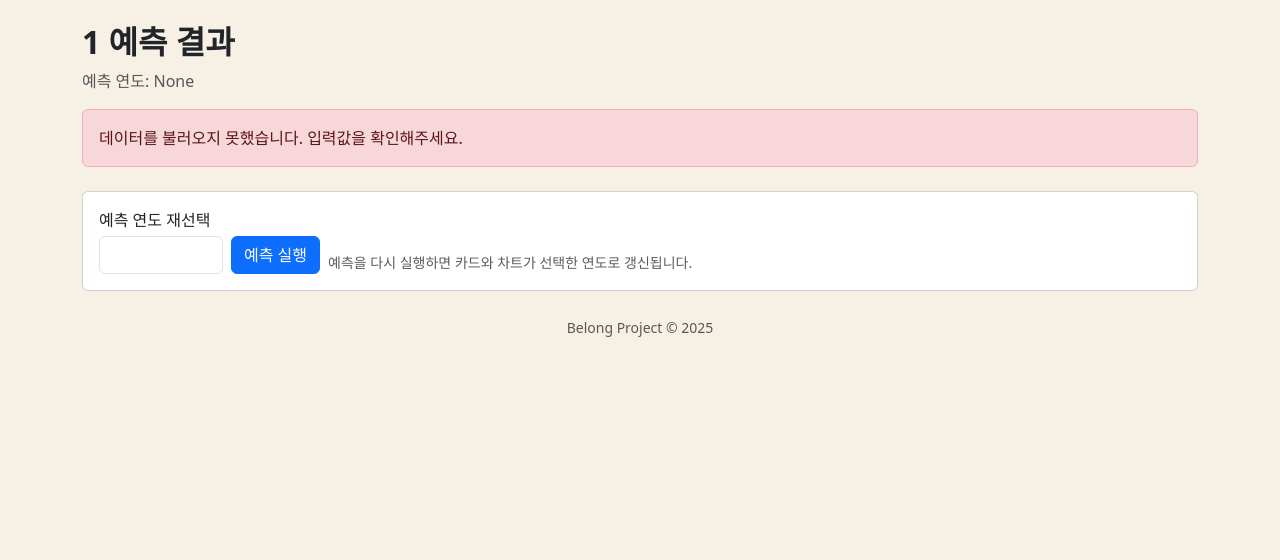
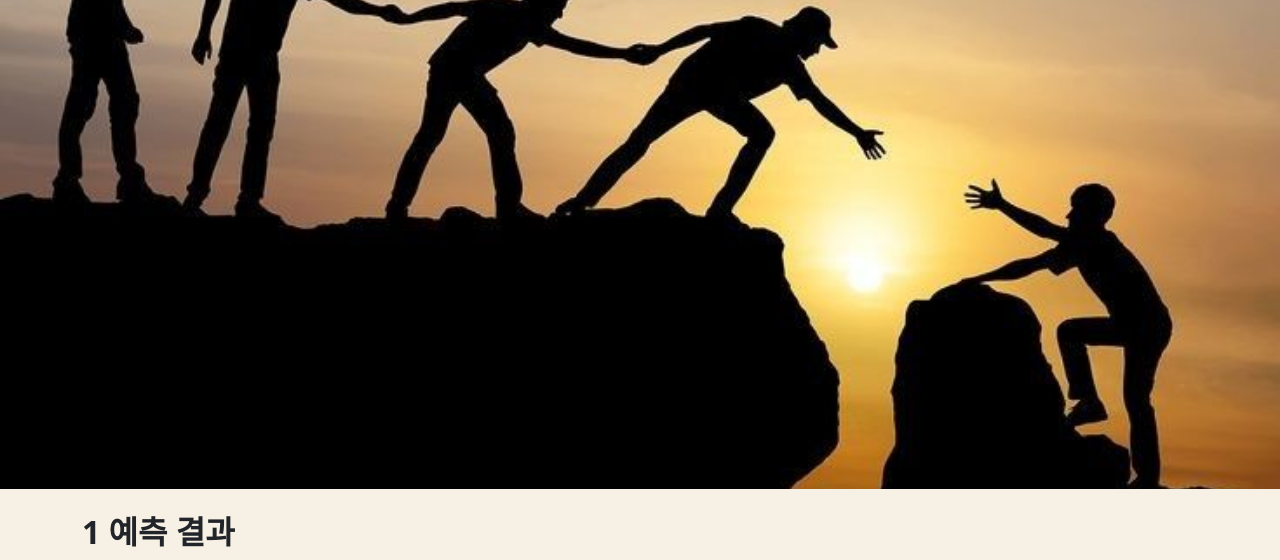
Before and after one commit to freenu0618/PRO_belong, a Flask app: page /region/1 in a window 1280 px wide. Shown: the part 261-821 px from the top of the page. Before the commit the page ends 598 px from the top, so only its background shows below. Run offline with Flask 3, Linux system fonts and the light colour scheme; parts of the project's set-up code (start-up, migrations or seed data) failed here and were passed over; some libraries are stand-ins or nearby versions.

Commit message:
중간머지

```diff
--- a/belong/static/css/style.css
+++ b/belong/static/css/style.css
@@ -593,3 +593,73 @@ body {
 .hero-header-corr {
     background-image: url("{{ url_for('static', filename='image/corr.png') }}");
 }
+
+/* =====================================================
+   🔹 공통 헤더 & 페이지별 사진 배경
+   - 기본: 어두운 바(bar)
+   - dashboard / region / corr 에서는 사진 + 높이 증가
+===================================================== */
+
+/* 공통 헤더 래퍼 */
+.site-header {
+    background-color: #212529;          /* 기존 bg-dark 색 */
+}
+
+/* navbar 자체는 투명으로 만들어서 헤더 배경이 비치게 */
+.site-header .navbar {
+    background-color: transparent !important;
+    box-shadow: none;
+}
+
+/* 기본 navbar 높이 */
+.site-header .navbar {
+    padding-top: 0.6rem;
+    padding-bottom: 0.6rem;
+}
+
+/* 🔸 사진 헤더 공통 옵션 */
+.header-dashboard,
+.header-region,
+.header-corr {
+    background-size: cover;
+    background-position: center;
+    background-repeat: no-repeat;
+
+    /* navbar 밑에 사진이 더 보이도록 아래 padding */
+    padding-bottom: 120px;
+}
+
+/* 대시보드 헤더 배경 */
+.header-dashboard {
+    background-image: url("/static/image/dashboard.jpg");
+    background-size: cover;      /* 이거 */
+    background-position: center; /* 이거 */
+    background-repeat: no-repeat;
+    height: 750px;               /* ← 이 값만 바꾸면 세로 폭 조절 */
+}
+
+/* 지역별 예측 헤더 배경 */
+.header-region {
+    background-image: url("/static/image/region.jpg");
+    background-size: cover;      /* 이거 */
+    background-position: center; /* 이거 */
+    background-repeat: no-repeat;
+    height: 750px;
+}
+
+/* 상관관계 분석 헤더 배경 */
+.header-corr {
+    background-image: url("/static/image/corr.png");
+    background-size: cover;      /* 이거 */
+    background-position: center; /* 이거 */
+    background-repeat: no-repeat;
+    height: 750px;
+}
+
+/* 사진 헤더에서는 navbar 조금 더 두껍게 */
+.header-dashboard .navbar,
+.header-region .navbar,
+.header-corr .navbar {
+    padding-top: 1.1rem;
+    padding-bottom: 1.1rem;
+}
--- a/belong/web/main/templates/base.html
+++ b/belong/web/main/templates/base.html
@@ -15,16 +15,13 @@
 
 <body>
 
-    {# ===============================
-       공통 헤더(네비 + 배경) 블록
-       - 기본: 평범한 어두운 바(홈에서 사용)
-       - 서브페이지: 각 템플릿에서 hero-header로 오버라이드
-       =============================== #}
-    {% block header %}
-    <header class="belong-header-default">
+    {# 🔹 공통 헤더 (여기만 배경 이미지만 바뀜) #}
+    <header class="site-header {% block header_class %}{% endblock %}">
         {% include 'navbar.html' %}
     </header>
-    {% endblock %}
+
+    {# 필요하면 메인 페이지만 hero 쓰고, 나머지는 비워둠 #}
+    {% block hero %}{% endblock %}
 
     <main>
         {% block content %}{% endblock %}
@@ -34,12 +31,12 @@
         <small>Belong Project © 2025</small>
     </footer>
 
-    <!-- JS -->
+    <!-- JS (의존성 먼저, 우리 코드 나중) -->
     <script src="{{ url_for('static', filename='js/jquery-3.7.1.min.js') }}"></script>
     <script src="{{ url_for('static', filename='js/bootstrap.bundle.min.js') }}"></script>
     <script src="{{ url_for('static', filename='js/chart.min.js') }}"></script>
 
-    <!-- 상관관계 페이지 지도 JS -->
+    <!-- 상관관계 지도 스크립트 (필요한 페이지에서만 실제로 동작) -->
     <script src="{{ url_for('static', filename='charts/correlation_map.js') }}"></script>
 
     {% block scripts %}{% endblock %}
--- a/belong/web/main/templates/region_detail.html
+++ b/belong/web/main/templates/region_detail.html
@@ -1,24 +1,14 @@
 {% extends "base.html" %}
 {% block title %}{{ region }} 예측 결과{% endblock %}
 
-{# 🔹 상단 히어로 헤더 (지역별 예측 전용 배경 이미지) #}
-{% block header %}
-<div class="hero-header hero-header-region">
-    <div class="hero-header-overlay"></div>
-    <div class="hero-header-inner">
-        <h1 class="hero-title">{{ region }} 예측 결과</h1>
-        <p class="hero-subtitle">
-            {{ year }}년 노인 인구 예측 및 과거 이력을 한눈에 확인합니다.
-        </p>
-    </div>
-</div>
-{% endblock %}
+{# 🔹 지역별 예측 전용 헤더 배경 (navbar 뒤에 사진만 깔림) #}
+{% block header_class %}header-region{% endblock %}
 
 {% block content %}
 
 <div class="container mt-4">
 
-    <!-- 제목 (헤더에 이미 있으니 서브 타이틀 느낌으로 남겨두고 싶으면 두고, 아니면 지워도 됨) -->
+    <!-- 제목 -->
     <h2 class="fw-bold">{{ region }} 예측 결과</h2>
     <p class="text-muted">예측 연도: {{ year }}</p>
 
```
Also changed, not shown: belong/web/main/templates/correlation.html (+4 -9 lines), belong/web/main/templates/dashboard.html (+0 -11 lines).
